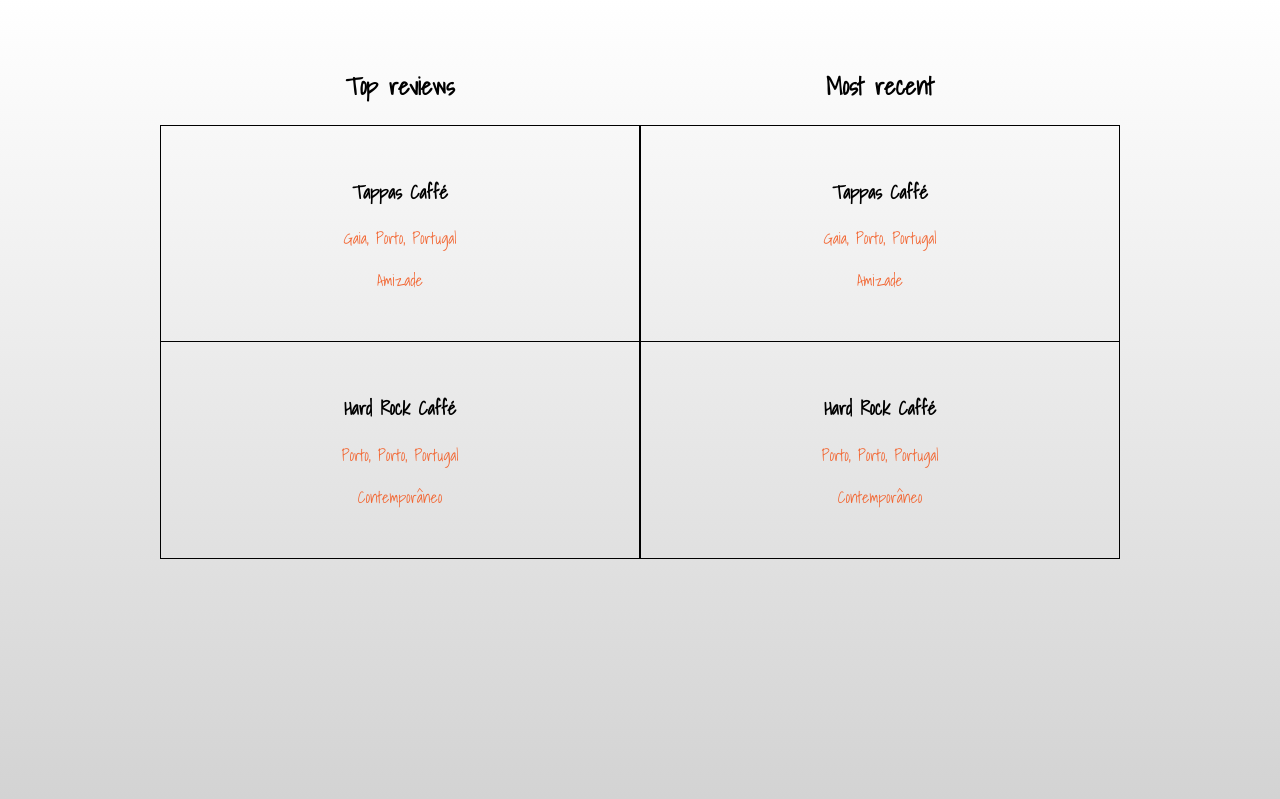
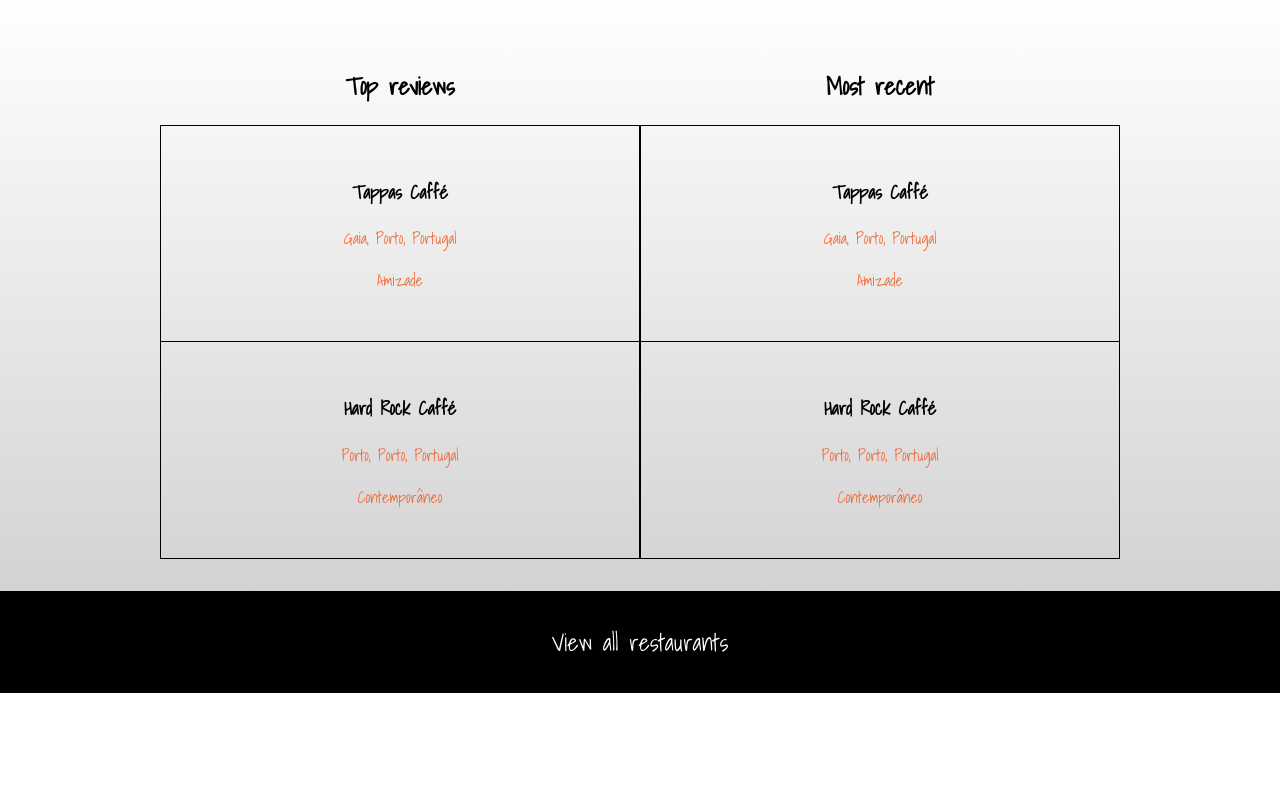
Before and after one commit to MitchLira/FEUP-LTW, a PHP site: page /pages/home.php in a window 1280 px wide. Shown: the part 849-1648 px from the top of the page. After the commit the page ends 1542 px from the top, so only its background shows below. Run offline with PHP 8.4, Linux system fonts and the light colour scheme; the visitor is signed in with stand-in values (Sample User, id 1); data comes from the database, SQL or seed files in the repository; some libraries are stand-ins or nearby versions.

Commit message:
list restaurants

```diff
--- a/css/home.css
+++ b/css/home.css
@@ -119,9 +119,9 @@ header {
 
 #home_container {
 	margin: 0;
-	height: 100%;
 	width: 100%;
 	background: linear-gradient(white, lightgray);
+	overflow: auto;
 }
 
 #top_rated {
@@ -129,9 +129,22 @@ header {
 	margin-left: 10em;
 }
 
-#most_recent{
+#most_recent {
 	float: right;
 	margin-right: 10em;
+}
+
+
+.show_all {
+	text-align: center;
+	padding: 2em;
+	background-color: black;
+}
+
+.show_all a {
+	text-decoration: none;
+	color: white;
+	font-size: x-large;
 }
 
 a {
@@ -144,6 +157,7 @@ section {
 	width: 30em;
 	display: inline-block;
 	margin-top: 3em;
+	margin-bottom: 2em;
 }
 
 
--- a/database/restaurants.php
+++ b/database/restaurants.php
@@ -65,7 +65,7 @@
 	}
 
 	function getOwnerRestaurants($dbh, $username) {
-		$stmt = $dbh->prepare('SELECT name FROM restaurant WHERE owner = ?');
+		$stmt = $dbh->prepare('SELECT * FROM restaurant WHERE owner = ?');
 		$stmt->execute(array($username));
 		return $stmt->fetchAll();
 	}
--- a/pages/logout.php
+++ b/pages/logout.php
@@ -15,7 +15,7 @@
 			}
 			else if ($status == 'owner') {
 				$linkRestaurants = "../pages/list_restaurants.php?username=" . $_SESSION['username'];
-				echo "<a href=\"$linkRestaurants\">My reviews</a>";
+				echo "<a href=\"$linkRestaurants\">My restaurants</a>";
 			}
 			?>
 			<a href="../actions/action_logout.php">Logout</a>
--- a/templates/home.php
+++ b/templates/home.php
@@ -46,3 +46,7 @@
 		</div>
 	</section>
 </div>
+
+<div class="show_all">
+	<a href="../pages/list_restaurants.php">View all restaurants</a>
+</div>
--- a/templates/search_results.php
+++ b/templates/search_results.php
@@ -1,4 +1,4 @@
-<div class="restaurant_container" style="margin-top:5em;">
+<div class="restaurant_container">
     <?php foreach($restaurants as $restaurant) { ?>
         <article class="restaurant">
             <h3>
```
Also changed, not shown: pages/list_restaurants.php (added, +17 -0 lines), templates/list_restaurants.php (added, +15 -0 lines).
